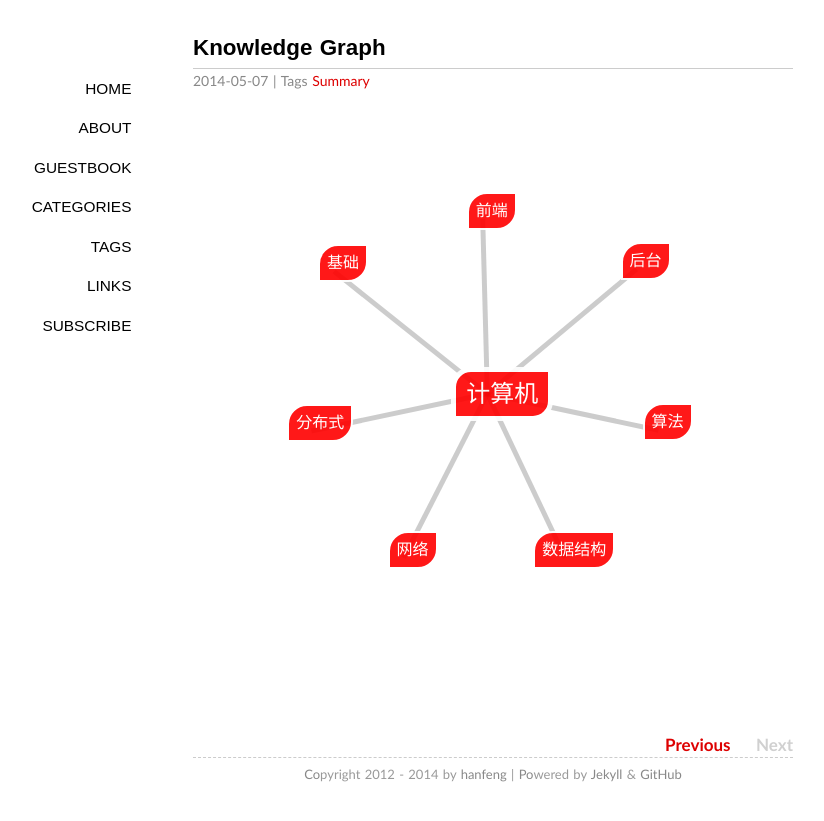
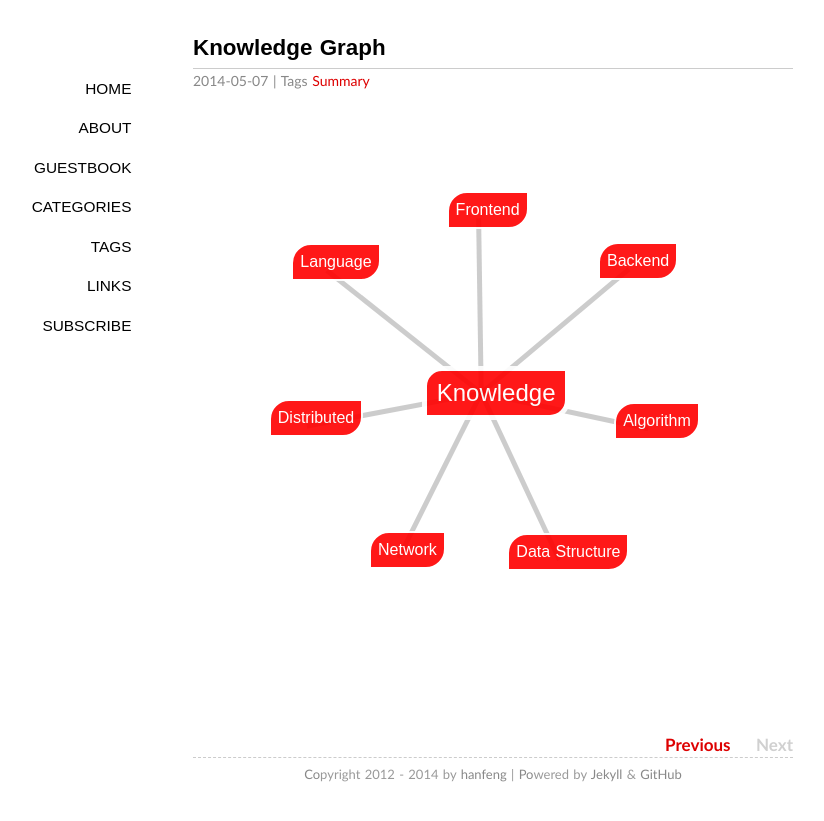
Before and after one commit to mlnotes/mlnotes.github.com, a Jekyll site: the page built from _posts/2014-05-07-kg.html, in a window 1280 px wide. Shown: the top 821 px of the page, without its empty margins (147-971 px from the left). Built offline with Jekyll 4.4.1, drawn with Linux system fonts in a browser that asks for light colours; nearby versions of some CDN libraries; some web fonts are replaced; Markdown is read by kramdown in place of the engine named in the settings; comment, search, counter and statistics services are not loaded.

Commit message:
Update 2014-05-07-kg.html

```diff
--- a/_posts/2014-05-07-kg.html
+++ b/_posts/2014-05-07-kg.html
@@ -34,45 +34,42 @@ tags: [Summary]
 
 <div id="mindmap">
     <ul>
-    <li><a href="#">计算机</a>
+        <li><a href="#">Knowledge</a>
             <ul>
-        <li><a href="#" target="_blank" class="icon twitter">算法</a>
+                <li><a href="#" target="_blank" class="icon twitter">Algorithm</a>
                     <ul>
-				<li><a href="#">排序</a></li>
-				<li><a href="#">字符串</a></li>
+                        <li><a href="#">Sorting</a></li>
+                        <li><a href="#">String</a></li>
                     </ul>
                 </li>
-        <li><a href="#" target="_blank" class="icon linkedin">数据结构</a>
+                <li><a href="#" target="_blank" class="icon linkedin">Data Structure</a>
                     <ul>
-				<li><a href="#">树</a></li>
-				<li><a href="#">堆</a></li>
-				<li><a href="#">图</a></li>
+                        <li><a href="#">Tree</a></li>
+                        <li><a href="#">Heap</a></li>
+                        <li><a href="#">Graph</a></li>
                     </ul>
                 </li>
-        <li><a href="#" target="_blank" class="icon facebook">网络</a>
+                <li><a href="#" target="_blank" class="icon facebook">Network</a>
                     <ul>
-				<li><a href="#">OSI 7层模型</a></li>
+                        <li><a href="#">OSI Model</a></li>
                         <li><a href="#">TCP/UDP</a></li>
-				<li><a href="#">路由</a></li>
+                        <li><a href="#">Routing</a></li>
                     </ul>
                 </li>
-        <li><a href="#" target="_blank" class="icon rss">分布式</a>
+                <li><a href="#" target="_blank" class="icon rss">Distributed</a>
                     <ul>
                         <li><a href="#">GFS</a></li>
-				<li><a href="#">架构</a></li>
-				<li><a href="#">CAP</a>
+                        <li><a href="#">CAP Theorem</a>
                             <ul>
-						<li><a href="#">一致性</a>
-						<li><a href="#">可用性</a>
-						<li><a href="#">分区容错性</a>
+                                <li><a href="#">Consistency</a>
+                                <li><a href="#">Availability</a>
+                                <li><a href="#">Partition tolerance</a>
                             </ul>
                         </li>
                     </ul>
                 </li>
 
-        <li><a href="#">基础</a>
-          <ul>
-          	<li><a href="#" title="View all posts filed under General">语言</a>
+                <li><a href="#">Language</a>
                     <ul>
                         <li><a href="#">C</a></li>
                         <li><a href="#">C++</a></li>
@@ -80,21 +77,17 @@ tags: [Summary]
                         <li><a href="#">C#</a></li>
                     </ul>
                 </li>
-          	<li><a href="#">操作系统</a></li>
-          	<li><a href="#">编译原理</a></li>
-          </ul>
-        </li>
-        <li><a href="#">前端</a>
+                <li><a href="#">Frontend</a>
                     <ul>
                         <li><a href="#">HTML</a></li>
                         <li><a href="#">CSS</a></li>
                         <li><a href="#">Javascript</a></li>
                     </ul>
                 </li>
-        <li><a href="#">后台</a>
+                <li><a href="#">Backend</a>
                     <ul>
-            <li><a href="#">mysql</a></li>
-            <li><a href="#">apache</a></li>
+                        <li><a href="#">Mysql</a></li>
+                        <li><a href="#">Apache</a></li>
                         <li><a href="#">Nginx</a></li>
                     </ul>
                 </li>
@@ -110,7 +103,7 @@ tags: [Summary]
 <script type="text/javascript" src="/media/js/js-mindmap.js"></script>
 
 <script type="text/javascript">
-$(document).ready(function () {
+    $(document).ready(function() {
         // enable the mindmap in the body
 
         var map = $('#mindmap').mindmap({
@@ -131,25 +124,27 @@ $(document).ready(function () {
         var root = $('#mindmap>ul>li').get(0).mynode = map.addRootNode($('#mindmap>ul>li>a').text(), {
             href: '/',
             url: '/',
-        onclick: function (node) {
-            $(node.obj.activeNode.content).each(function () {
+            onclick: function(node) {
+                $(node.obj.activeNode.content).each(function() {
                     this.hide();
                 });
             }
         });
 
-    var addLI = function () {
+        var addLI = function() {
             var parentnode = $(this).parents('li').get(0);
-        if (typeof (parentnode) == 'undefined') parentnode = root;
-        else parentnode = parentnode.mynode;
+            if (typeof (parentnode) == 'undefined')
+                parentnode = root;
+            else
+                parentnode = parentnode.mynode;
 
             this.mynode = map.addNode(parentnode, $('a:eq(0)', this).text(), {
                 href: $('a:eq(0)', this).attr('href'),
-            onclick: function (node) {
-                $(node.obj.activeNode.content).each(function () {
+                onclick: function(node) {
+                    $(node.obj.activeNode.content).each(function() {
                         this.hide();
                     });
-                $(node.content).each(function () {
+                    $(node.content).each(function() {
                         this.show();
                     });
                 }
@@ -157,9 +152,8 @@ $(document).ready(function () {
             $(this).hide();
             $('>ul>li', this).each(addLI);
         };
-    $('#mindmap>ul>li>ul').each(function () {
+        $('#mindmap>ul>li>ul').each(function() {
             $('>li', this).each(addLI);
         });
-
     });
 </script>
```
Lines whose indentation alone changed are shown as unchanged.
